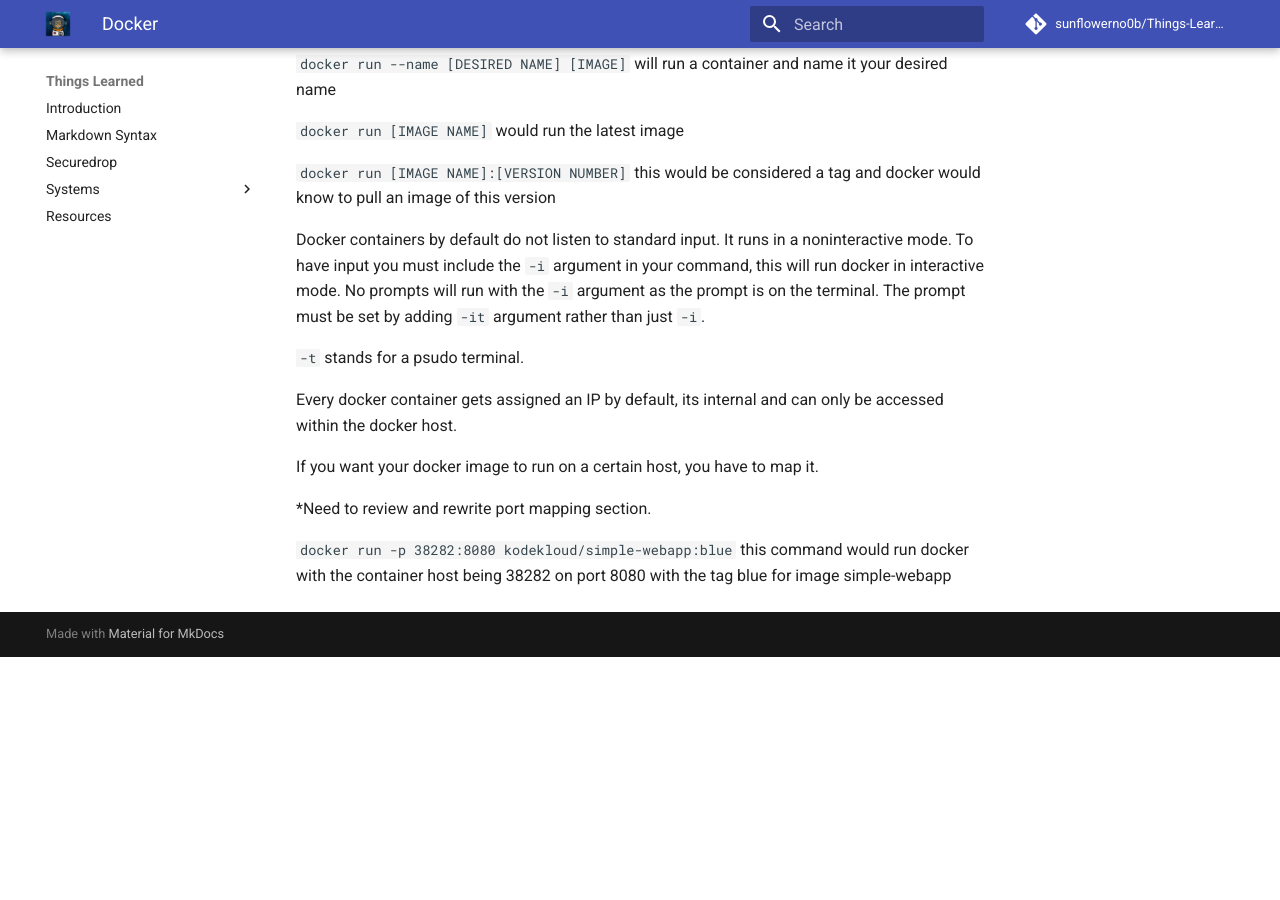
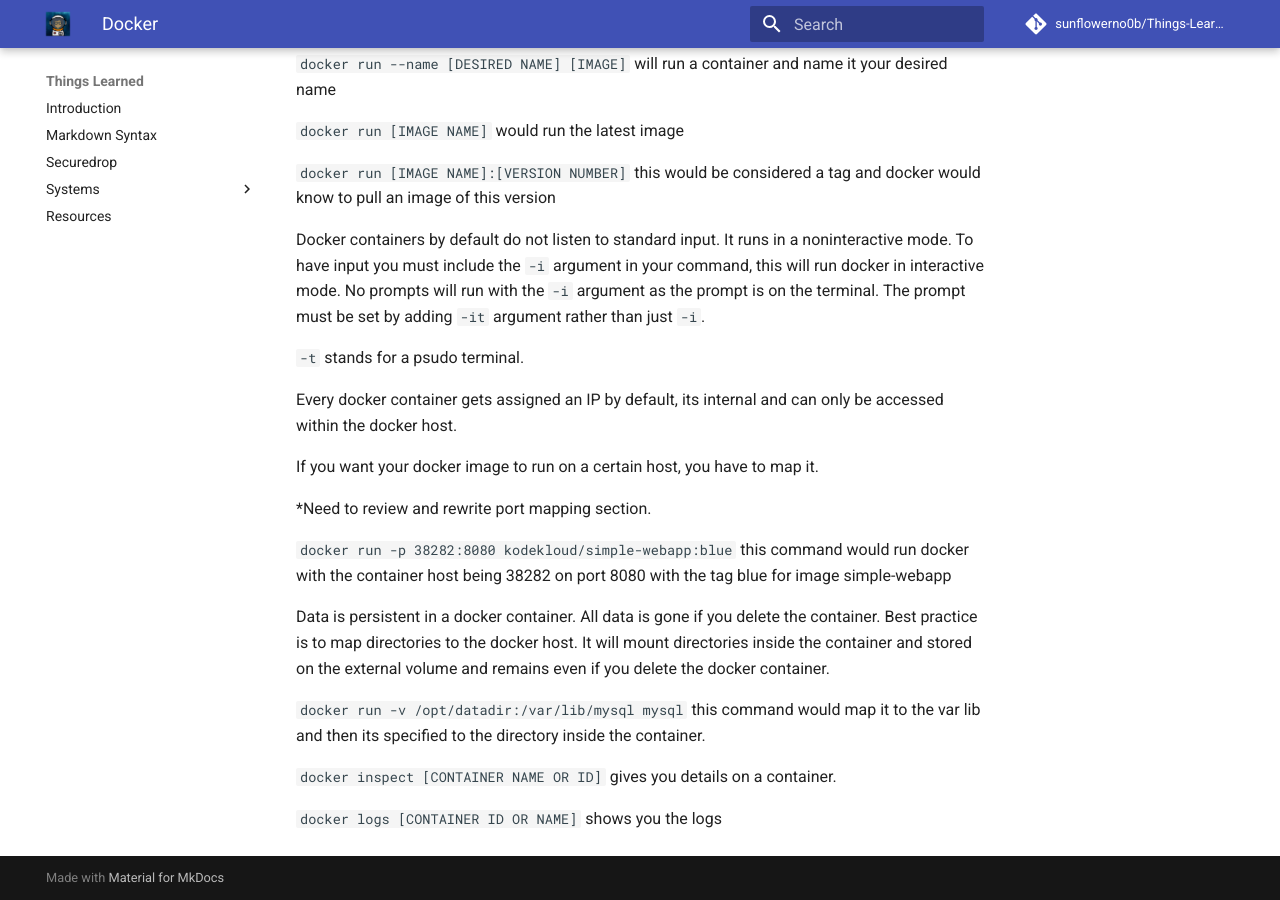
Before and after one commit to sunflowerno0b/ATW, an MkDocs documentation site: the page built from docs/Docker.md, in a window 1280 px wide and 900 px high, scrolled down 3077 px. Built offline with MkDocs 1.6.1 and Material for MkDocs 9.7.7, drawn with Linux system fonts in a browser that asks for light colours; comment, search, counter and statistics services are not loaded; before the commit the page ends 3734 px from its top, so only the background shows below that.

```diff
--- a/docs/Docker.md
+++ b/docs/Docker.md
@@ -124,3 +124,13 @@ If you want your docker image to run on a certain host, you have to map it.
 *Need to review and rewrite port mapping section.
 
 `docker run -p 38282:8080 kodekloud/simple-webapp:blue` this command would run docker with the container host being 38282 on port 8080 with the tag blue for image simple-webapp
+
+
+Data is persistent in a docker container.
+All data is gone if you delete the container. Best practice is to map directories to the docker host. It will mount directories inside the container and stored on the external volume and remains even if you delete the docker container.
+
+`docker run -v /opt/datadir:/var/lib/mysql mysql` this command would map it to the var lib and then its specified to the directory inside the container.
+
+`docker inspect [CONTAINER NAME OR ID]` gives you details on a container.
+
+`docker logs [CONTAINER ID OR NAME]` shows you the logs
```
Also changed, not shown: docs/Music.md (added, +26 -0 lines).
